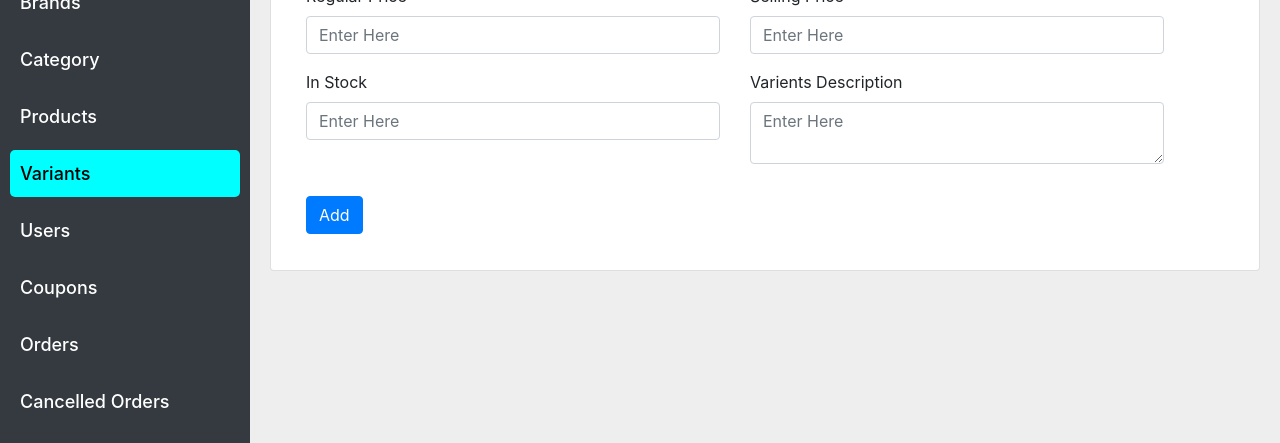
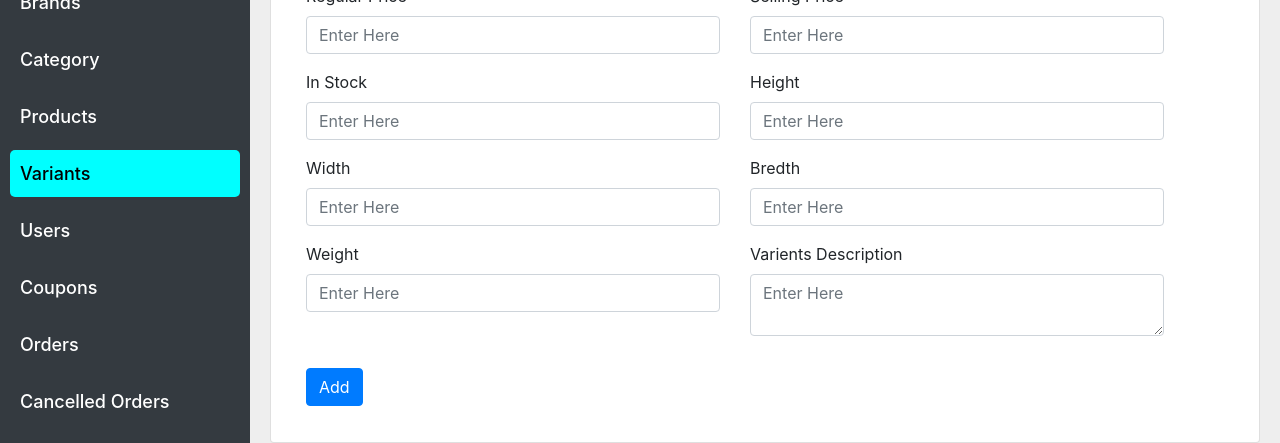
Before and after one commit to SarveshG2002/FashionHub, a React (Vite) app: page /admin/varients in a window 1280 px wide. Shown: the part 250-693 px from the top of the page. Built offline with nearby package versions, Linux system fonts and the light colour scheme; no server answers; sample sign-in values are in the browser's storage.

Commit message:
Varient Page Updated

```diff
--- a/src/pages/VariantsPage.jsx
+++ b/src/pages/VariantsPage.jsx
@@ -11,6 +11,10 @@ function Component() {
     const [regularPrice, setRegularPrice] = useState("");
     const [sellingPrice, setSellingPrice] = useState("");
     const [instock, setInstock] = useState("");
+    const [height, setHeight] = useState("");
+    const [width, setWidth] = useState("");
+    const [bredth, setBredth] = useState("");
+    const [weight, setWeight] = useState("");
     const [varientDesc, setVarientDesc] = useState("");
     useEffect(() => {
         initiate();
@@ -103,6 +107,54 @@ function Component() {
                                     onChange={(e) => setInstock(e.target.value)}
                                 />
                             </div>
+                            <div className="col-md-6 form-group">
+                                <label htmlFor="instock">Height</label>
+                                <input
+                                    type="text"
+                                    className="form-control"
+                                    id="instock"
+                                    name="instock"
+                                    placeholder="Enter Here"
+                                    value={height}
+                                    onChange={(e) => setHeight(e.target.value)}
+                                />
+                            </div>
+                            <div className="col-md-6 form-group">
+                                <label htmlFor="instock">Width</label>
+                                <input
+                                    type="text"
+                                    className="form-control"
+                                    id="instock"
+                                    name="instock"
+                                    placeholder="Enter Here"
+                                    value={width}
+                                    onChange={(e) => setWidth(e.target.value)}
+                                />
+                            </div>
+                            <div className="col-md-6 form-group">
+                                <label htmlFor="instock">Bredth</label>
+                                <input
+                                    type="text"
+                                    className="form-control"
+                                    id="instock"
+                                    name="instock"
+                                    placeholder="Enter Here"
+                                    value={bredth}
+                                    onChange={(e) => setBredth(e.target.value)}
+                                />
+                            </div>
+                            <div className="col-md-6 form-group">
+                                <label htmlFor="instock">Weight</label>
+                                <input
+                                    type="text"
+                                    className="form-control"
+                                    id="instock"
+                                    name="instock"
+                                    placeholder="Enter Here"
+                                    value={weight}
+                                    onChange={(e) => setWeight(e.target.value)}
+                                />
+                            </div>
 
                             <div className="col-md-6 form-group">
                                 <label htmlFor="varient_desc">{pageName} Description</label>
```
